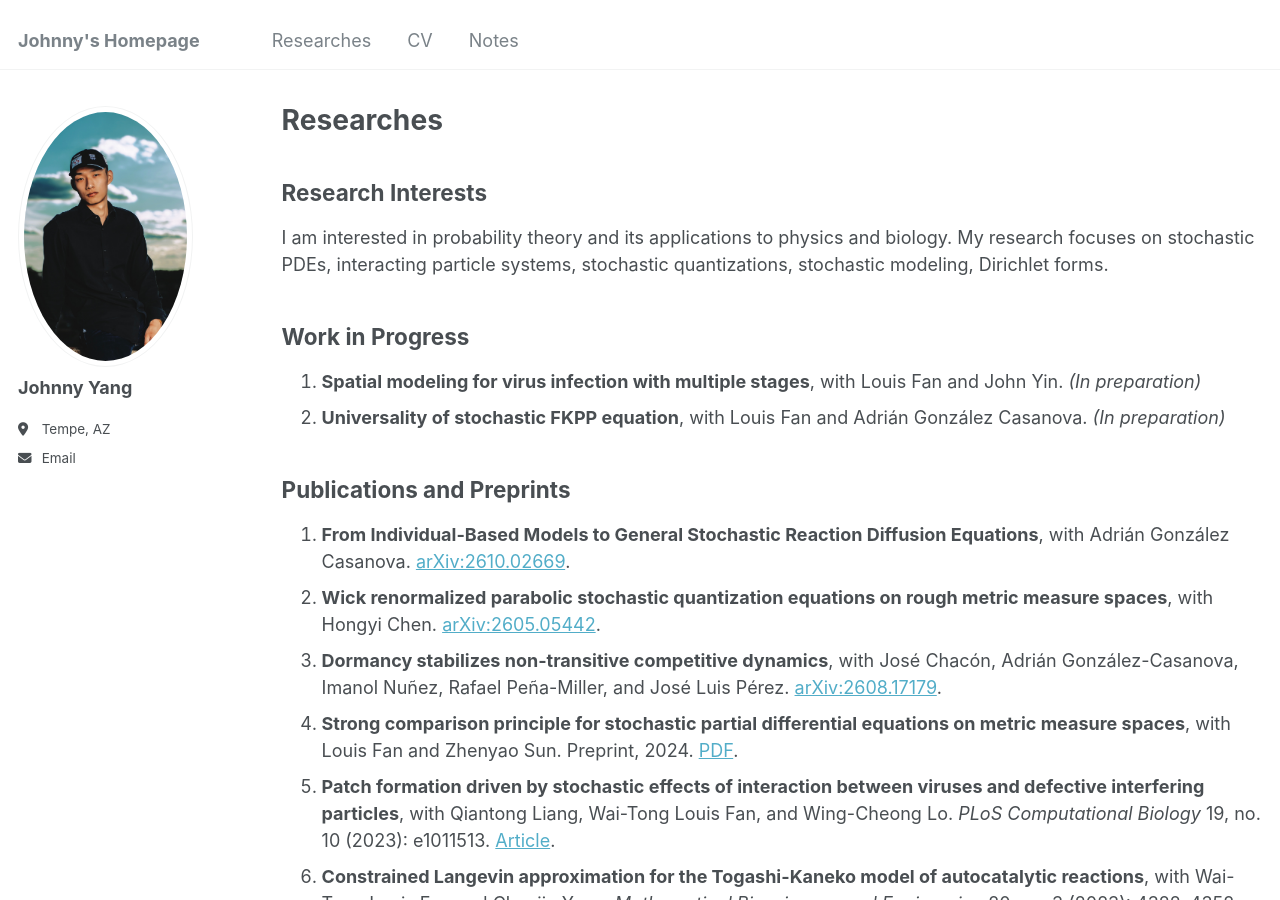
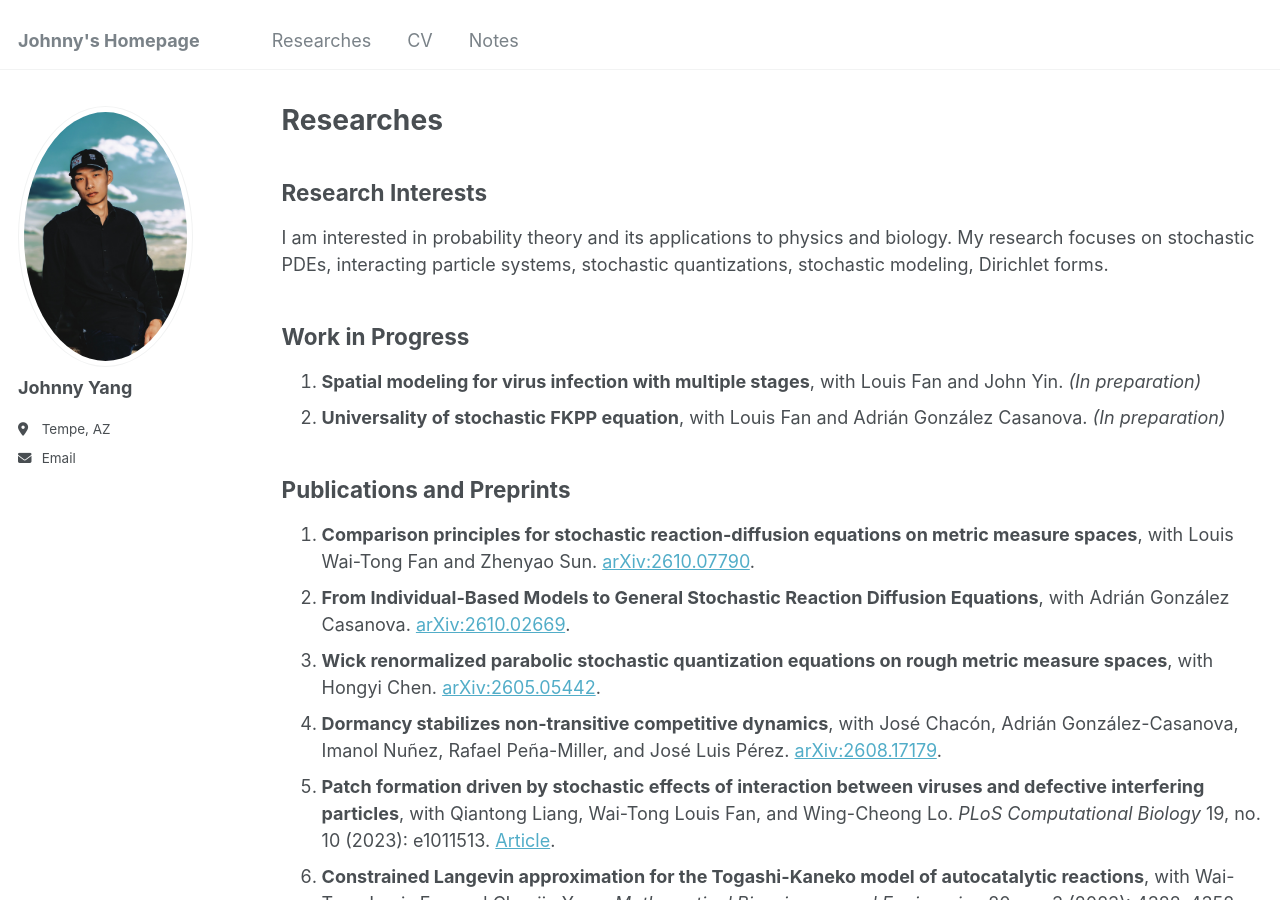
Before and after one commit to JohnnYang007/JohnnYang007.github.io, a Jekyll site: the page built from _pages/reasearch.md, in a window 1280 px wide and 900 px high. Built offline with Jekyll 4.4.1, drawn with Linux system fonts in a browser that asks for light colours.

Commit message:
Update comparison preprint and list it first in research and CV

```diff
--- a/_pages/reasearch.md
+++ b/_pages/reasearch.md
@@ -13,10 +13,11 @@ I am interested in probability theory and its applications to physics and biolog
 2. **Universality of stochastic FKPP equation**, with Louis Fan and Adrián González Casanova. *(In preparation)*
 
 ## Publications and Preprints
-1. **From Individual-Based Models to General Stochastic Reaction Diffusion Equations**, with Adrián González Casanova. [arXiv:2610.02669](https://arxiv.org/abs/2610.02669).
-2. **Wick renormalized parabolic stochastic quantization equations on rough metric measure spaces**, with Hongyi Chen. [arXiv:2605.05442](https://arxiv.org/abs/2605.05442).
-3. **Dormancy stabilizes non-transitive competitive dynamics**, with José Chacón, Adrián González-Casanova, Imanol Nuñez, Rafael Peña-Miller, and José Luis Pérez. [arXiv:2608.17179](https://arxiv.org/abs/2608.17179).
-4. **Strong comparison principle for stochastic partial differential equations on metric measure spaces**, with Louis Fan and Zhenyao Sun. Preprint, 2024. [PDF](https://johnnyang007.github.io/files/SPDE on MMS.pdf).
+
+1. **Comparison principles for stochastic reaction-diffusion equations on metric measure spaces**, with Louis Wai-Tong Fan and Zhenyao Sun. [arXiv:2610.07790](https://arxiv.org/abs/2610.07790).
+2. **From Individual-Based Models to General Stochastic Reaction Diffusion Equations**, with Adrián González Casanova. [arXiv:2610.02669](https://arxiv.org/abs/2610.02669).
+3. **Wick renormalized parabolic stochastic quantization equations on rough metric measure spaces**, with Hongyi Chen. [arXiv:2605.05442](https://arxiv.org/abs/2605.05442).
+4. **Dormancy stabilizes non-transitive competitive dynamics**, with José Chacón, Adrián González-Casanova, Imanol Nuñez, Rafael Peña-Miller, and José Luis Pérez. [arXiv:2608.17179](https://arxiv.org/abs/2608.17179).
 5. **Patch formation driven by stochastic effects of interaction between viruses and defective interfering particles**, with Qiantong Liang, Wai-Tong Louis Fan, and Wing-Cheong Lo. *PLoS Computational Biology* 19, no. 10 (2023): e1011513. [Article](https://journals.plos.org/ploscompbiol/article?id=10.1371/journal.pcbi.1011513).
 6. **Constrained Langevin approximation for the Togashi-Kaneko model of autocatalytic reactions**, with Wai-Tong Louis Fan and Chaojie Yuan. *Mathematical Biosciences and Engineering* 20, no. 3 (2023): 4322–4352. [Article](https://www.aimspress.com/article/doi/10.3934/mbe.2023201).
 
```
Also changed, not shown: _pages/cv.md (+2 -2 lines), 1 other file.
